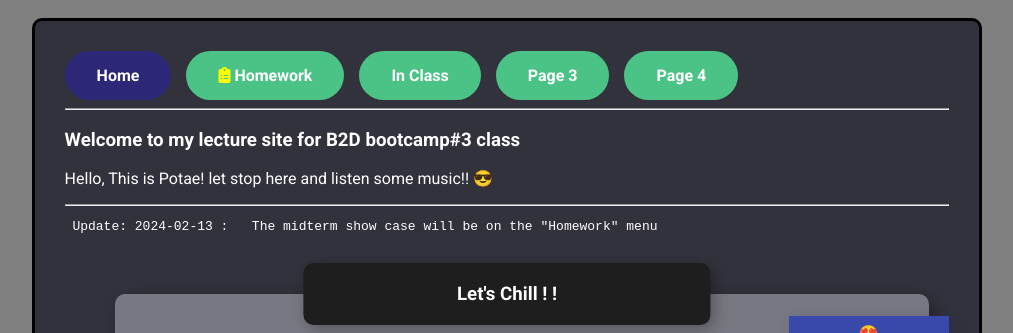
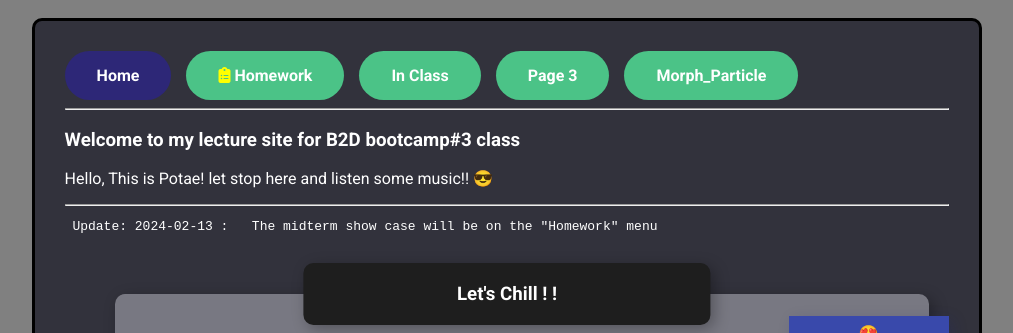
Before and after one commit to mamaho123/mamaho123.github.io, a plain HTML site: page index.html in a window 1280 px wide. Shown: the top 333 px of the page, without its empty margins (133-1146 px from the left). Drawn offline with Linux system fonts and the light colour scheme; a script that the page names is missing.

Commit message:
Update index.html

```diff
--- a/index.html
+++ b/index.html
@@ -55,7 +55,7 @@
 						</li>
 						<li><a href="./component/page2.html" class="btn2">In Class</a></li>
 						<li><a href="./component/page3.html" class="btn2">Page 3</a></li>
-						<li><a href="./component/page4.html" class="btn2">Page 4</a></li>
+						<li><a href="./component/Morph_Particle_Gemini 2.5 pro.html" class="btn2">Morph_Particle</a></li>
 					</ul>
 				</nav>
 			</div>
```
